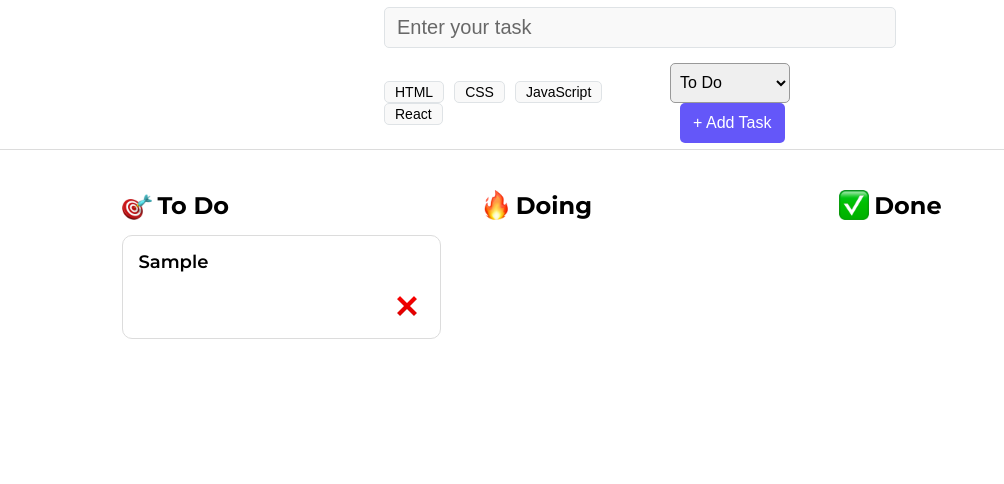
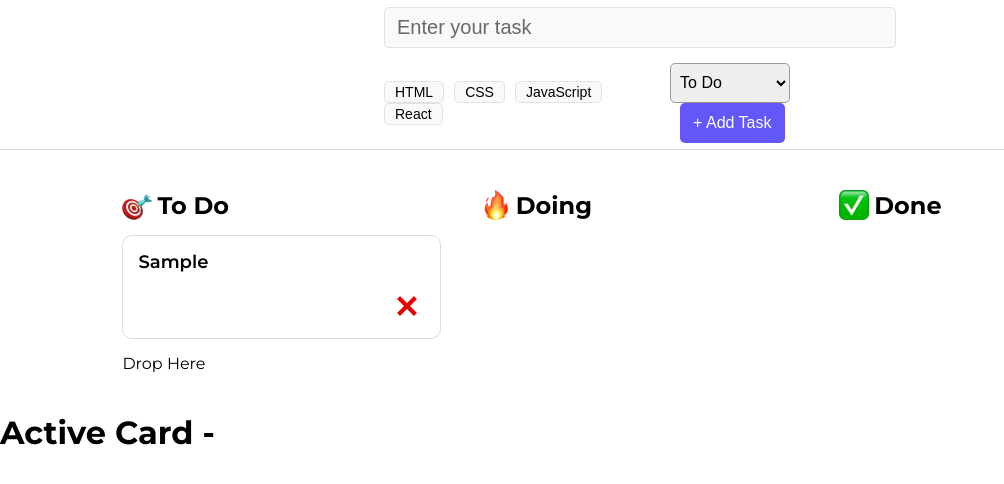
Before and after one commit to avrimarom-del/todo-list-app, a React (Vite) app: page / in a window 1280 px wide. Both pictures are taken after typing "Sample" into the empty fields and a click on the button "+ Add Task". Shown: the top 484 px of the page, without its empty margins (0-1004 px from the left). Built offline with nearby package versions, Linux system fonts and the light colour scheme.

Commit message:
creating drop area component

```diff
--- a/src/App.jsx
+++ b/src/App.jsx
@@ -13,6 +13,7 @@ const oldTask = localStorage.getItem("tasks");
 
 const App = () => {
   const [tasks, setTasks] = useState(JSON.parse(oldTask) || []);
+  const [activeCard, setActiveCard] = useState(null);
 
 
   useEffect(() => {
@@ -27,10 +28,12 @@ const App = () => {
         <div className='app'>
           <TaskForm setTasks={setTasks} />
           <main className='app_main'>
-            <TaskColumn icon={ToDo} title="To Do" tasks={tasks} status="todo" handleDelete={handleDelete}/>
-            <TaskColumn icon={Doing} title="Doing" tasks={tasks} status="doing" handleDelete={handleDelete}/>
-            <TaskColumn icon={Done} title="Done" tasks={tasks} status="done" handleDelete={handleDelete}/>
+            <TaskColumn icon={ToDo} title="To Do" tasks={tasks} status="todo" handleDelete={handleDelete} setActiveCard={setActiveCard}/>
+            <TaskColumn icon={Doing} title="Doing" tasks={tasks} status="doing" handleDelete={handleDelete} setActiveCard={setActiveCard}/>
+            <TaskColumn icon={Done} title="Done" tasks={tasks} status="done" handleDelete={handleDelete} setActiveCard={setActiveCard}/>
           </main>
+
+          <h1>Active Card - {activeCard}</h1>
         </div>
     );
 };
--- /dev/null
+++ b/src/components/DropArea.jsx
@@ -0,0 +1,7 @@
+import React from "react";
+
+const DropArea = () => {
+    return <section>Drop Here</section>;
+}
+
+export default DropArea;
--- a/src/components/TaskCard.css
+++ b/src/components/TaskCard.css
@@ -1,10 +1,16 @@
-.task_card{
+  .task_card{
     width: 100%;
     min-height: 100px;
     border: 1px solid #dcdcdc;
     border-radius: 10px;
     padding: 15px;
     margin: 15px 0;
+    cursor: grab;
+}
+
+.task_card:active{
+    opacity: 0.7;
+    border: 1px solid #111;
 }
 
 .task_text{
--- a/src/components/TaskCard.jsx
+++ b/src/components/TaskCard.jsx
@@ -4,9 +4,13 @@ import Tag from "./Tag";
 import deleteIcon from '../assets/cross-mark_274c.webp';
 import './TaskCard.css';
 
-const TaskCard = ({ title, tags, handleDelete, index }) => {
+const TaskCard = ({ title, tags, handleDelete, index, setActiveCard }) => {
     return (
-        <article className="task_card">
+        <article
+            className="task_card"
+            draggable="true" onDragStart={() => setActiveCard(index)}
+            onDragEnd={() => setActiveCard(null)}
+            >
             <p className="task_text">{title}</p>
 
             <div className="task_card_bottom_line">
--- a/src/components/TaskColumn.jsx
+++ b/src/components/TaskColumn.jsx
@@ -1,8 +1,9 @@
 import React from "react";
 import TaskCard from "./TaskCard";
 import "./TaskColumn.css"
+import DropArea from "./DropArea";
 
-const TaskColumn = ({icon, title, tasks, status, handleDelete}) => {
+const TaskColumn = ({icon, title, tasks, status, handleDelete, setActiveCard}) => {
     return (
         <section className="task_column">
             <h2 className="task_column_heading">
@@ -11,13 +12,16 @@ const TaskColumn = ({icon, title, tasks, status, handleDelete}) => {
 
             {
                 tasks.map((task, index) => task.status === status && (
+                <React.Fragment key={index}>
                 <TaskCard
-                    key={index}
                     title={task.task}
                     tags={task.tags}
                     handleDelete={handleDelete}
                     index={index}
+                    setActiveCard={setActiveCard}
                     />
+                    <DropArea />
+                    </React.Fragment>
                 )
             )}
         </section>
```
